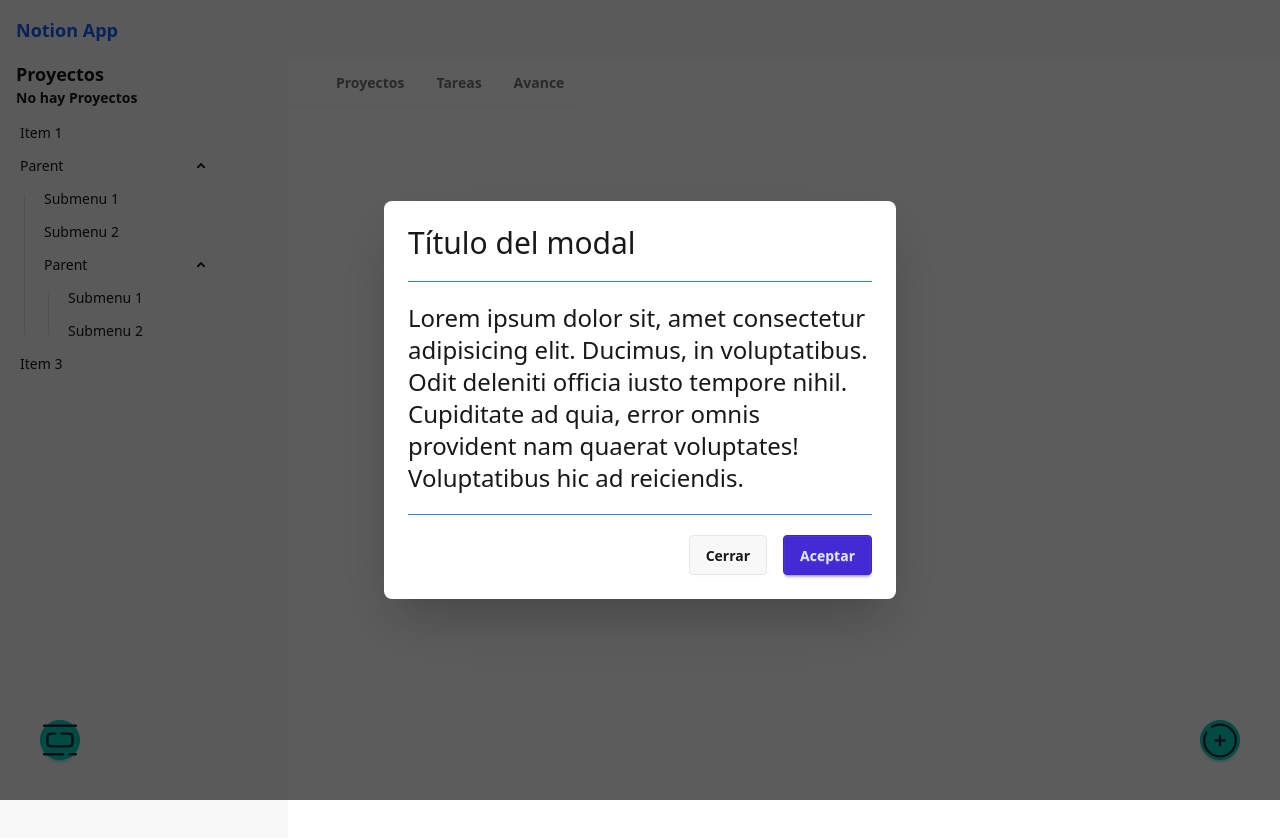
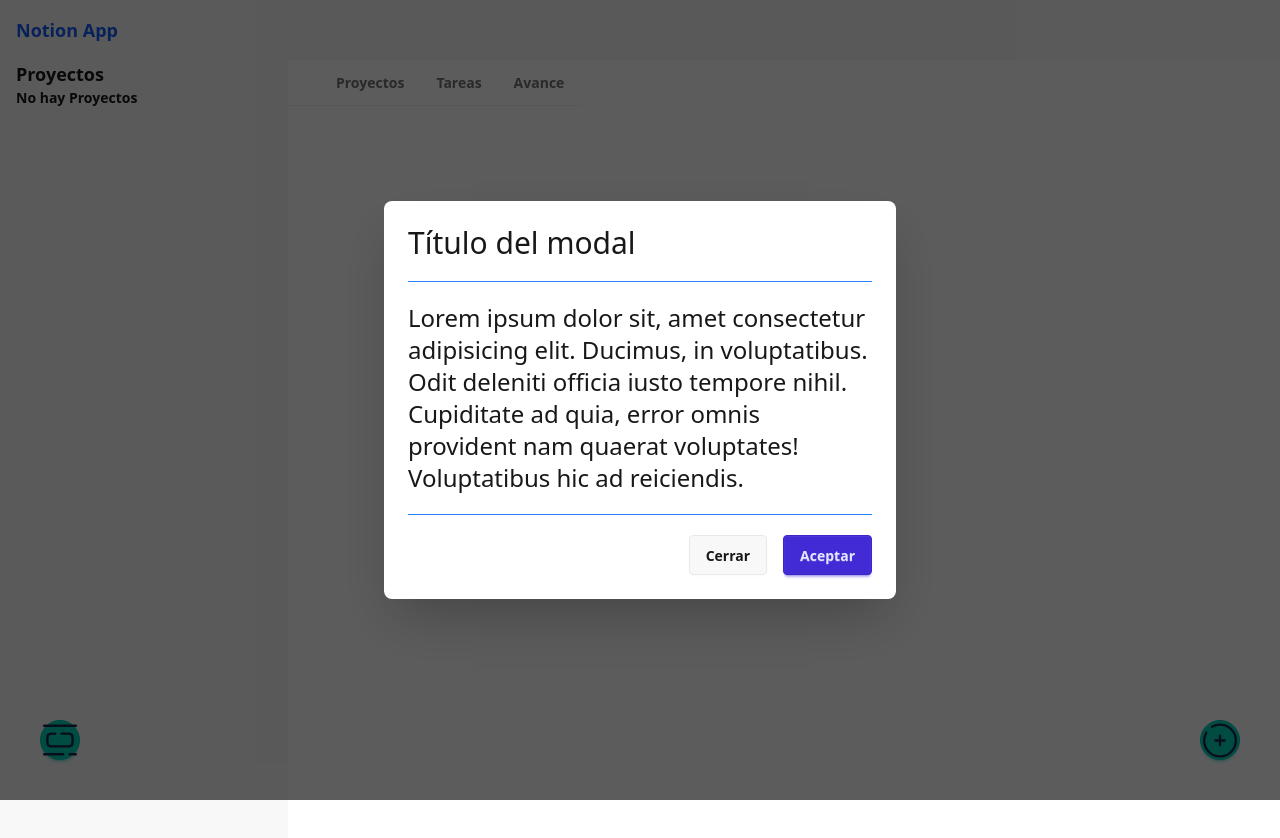
Before and after one commit to parzival-von/projects-app, a Vue app: page /projects in a window 1280 px wide. Shown: the top 838 px of the page. Built offline with nearby package versions, Linux system fonts and the light colour scheme; the HTML template or start-up script is replaced by a standard one.

Commit message:
Proyectos creados desde la web - Proxima clase

```diff
--- a/src/modulorum/projects/components/LateralisMenu.vue
+++ b/src/modulorum/projects/components/LateralisMenu.vue
@@ -1,8 +1,8 @@
 <template>
     <aside class="bg-base-200 w-72 min-h-screen" >
     <h2 class="text-lg font-bold mx-4">Proyectos</h2>
-    <p class="text-sm font-bold mx-4 ">No hay Proyectos</p>
-    <ul class="menu bg-base-200 rounded-box w-56">
+    <p v-if="projectsStore.nonProject" class="text-sm font-bold mx-4 ">No hay Proyectos</p>
+    <ul v-else class="menu bg-base-200 rounded-box w-56">
   <li><a>Item 1</a></li>
   <li>
     <details open>
@@ -29,3 +29,9 @@
 
     </nav>
 </template>
+<script lang="ts" setup>
+import { useProjectsStore } from '../stores/projects.store';
+
+const projectsStore = useProjectsStore();
+
+</script>
--- a/src/modulorum/projects/stores/projects.store.ts
+++ b/src/modulorum/projects/stores/projects.store.ts
@@ -34,8 +34,9 @@
     }
 
     return{
-        // projects,
+        projects,
         projectList: computed(() => [...projects.value]),
         addereProject,
+        nonProject: computed(() => projects.value.length === 0),
     }
 });
```
